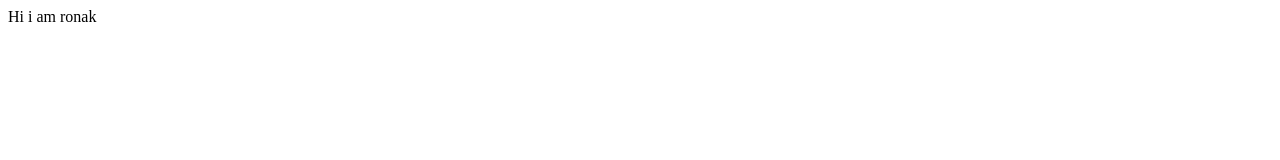
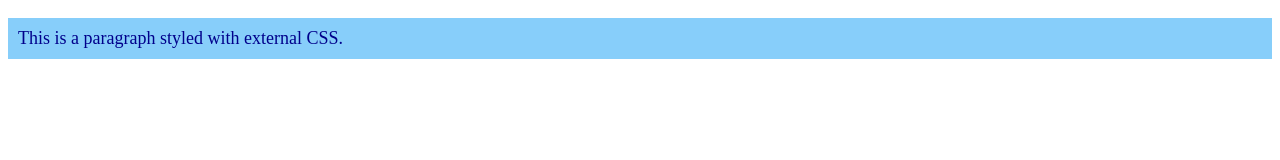
Before and after one commit to ronakjoshi0010/first, a plain HTML site: page index.html in a window 1280 px wide. Drawn offline with Linux system fonts and the light colour scheme.

Commit message:
add new file and some modify in exit

```diff
--- a/index.html
+++ b/index.html
@@ -1 +1,13 @@
-<p>Hi i am ronak</p>
+<!DOCTYPE html>
+<html lang="en">
+<head>
+    <meta charset="UTF-8">
+    <meta http-equiv="X-UA-Compatible" content="IE=edge">
+    <meta name="viewport" content="width=device-width, initial-scale=1.0">
+    <link rel="stylesheet" href="style .css">
+    <title>Document</title>
+</head>
+<body>
+    <p>This is a paragraph styled with external CSS.</p>
+</body>
+</html>
--- /dev/null
+++ b/style .css
@@ -0,0 +1,6 @@
+p{
+    background-color: lightskyblue;
+    font-size: large;
+    padding: 10px;
+    color: darkblue;
+}
```
